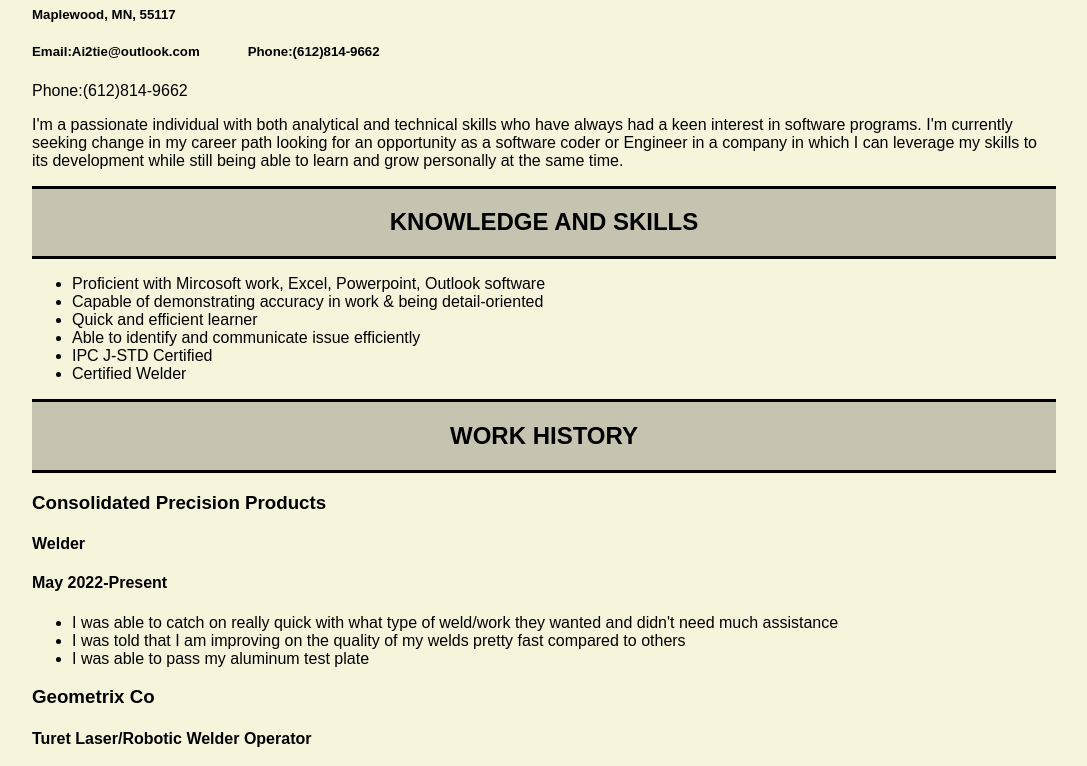
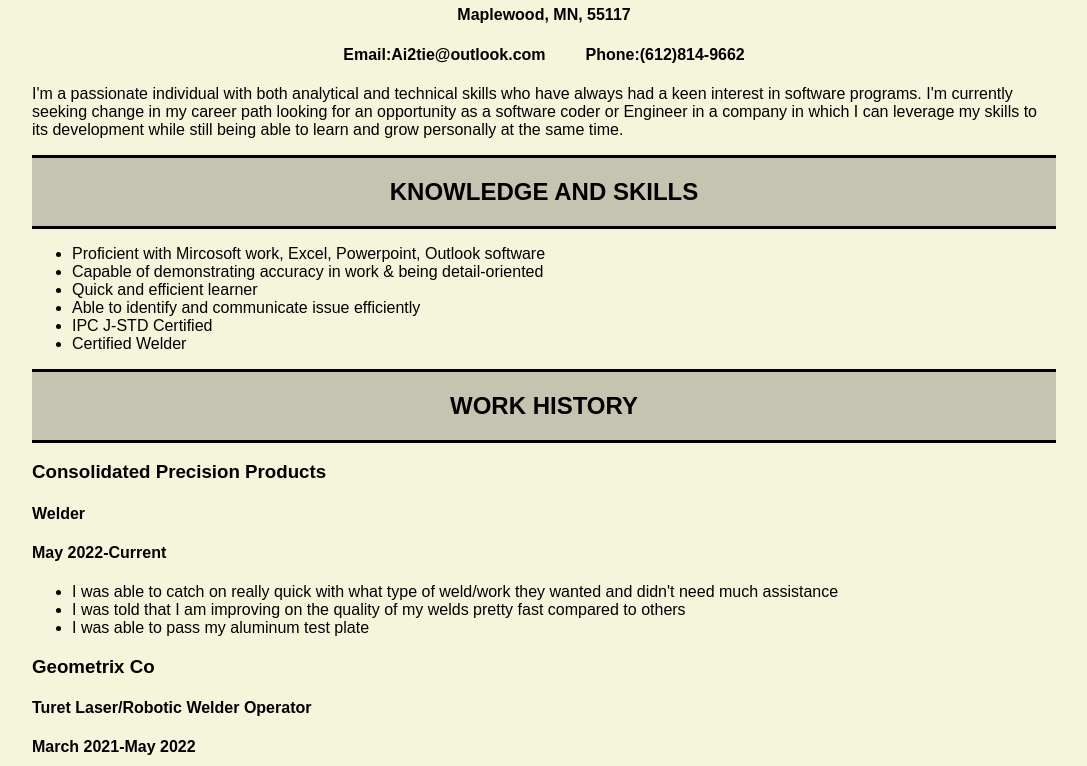
Before and after one commit to Touathi/Touathi-s-Resume, a plain HTML site: page index.html in a window 1280 px wide. Shown: the part 180-946 px from the top of the page, without its empty margins (96-1183 px from the left). Drawn offline with Linux system fonts and the light colour scheme.

Commit message:
Update index.html

```diff
--- a/index.html
+++ b/index.html
@@ -6,13 +6,13 @@
   <title>Touathi's Resume</title>
   <link rel="stylesheet" href="style.css" />
 </head>
-  <body>
-    <div>
+<body>
+  <div class="intro">
   <h1>Touathi Vang</h1>
-  <h5>Maplewood, MN, 55117</h5>
-  <h5>Email:Ai2tie@outlook.com &nbsp; &nbsp; &nbsp; &nbsp; &nbsp; &nbsp; Phone:(612)814-9662</h5>
-  Phone:(612)814-9662
-    </div>
+  <h4>Maplewood, MN, 55117</h5>
+  <h4>Email:Ai2tie@outlook.com &nbsp; &nbsp; &nbsp; &nbsp; Phone:(612)814-9662</h5>
+  </div>
+
   <div class="Objective">
      <p>I'm a passionate individual with both analytical and technical skills who have always had a keen interest in software programs. I'm currently seeking change in my career path looking for an opportunity as a software coder or Engineer in a company in which I can leverage my skills to its development while still being able to learn and grow personally at the same time.</p>
   </div>
@@ -23,7 +23,7 @@
 
   <div>
 
-     <ul>
+    <ul>
        <li>Proficient with Mircosoft work, Excel, Powerpoint, Outlook software
        <li>Capable of demonstrating accuracy in work & being detail-oriented
        <li>Quick and efficient learner
@@ -31,7 +31,6 @@
        <li>IPC J-STD Certified
        <li>Certified Welder
     </ul>
-
   </div>
 
   <div class="Work History">
@@ -41,15 +40,14 @@
   <div>
     <h3>Consolidated Precision Products</h3>
     <h4>Welder</h4>
-    <h4>May 2022-Present</h4>
+    <h4>May 2022-Current</h4>
 
      <ul>
        <li>I was able to catch on really quick with what type of weld/work they wanted and didn't need much assistance
        <li>I was told that I am improving on the quality of my welds pretty fast compared to others
        <li>I was able to pass my aluminum test plate
      </ul>
-
-  </div>
+    </div>
 
   <div>
     <h3>Geometrix Co</h3>
@@ -61,7 +59,6 @@
        <li>Learned how to adjust the codings on the turret laser in order to make it cut a certain way that I wanted.
        <li>I was able to learn about the robotic welder and change the codes whenver I need to make a change in the welds.
      </ul>
-
   </div>
 
   <div class="Education">
```
